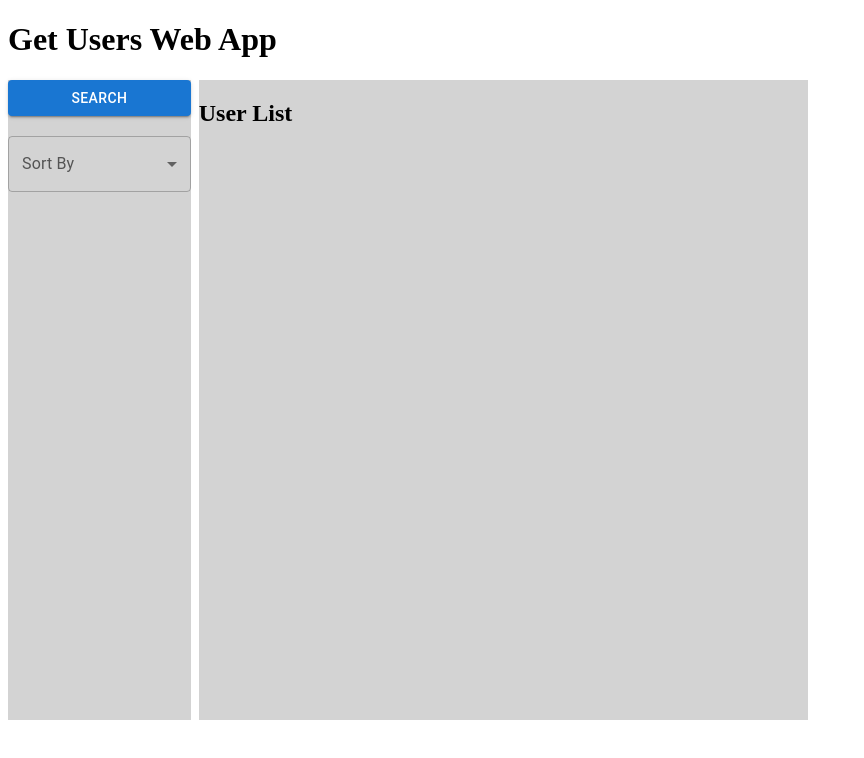
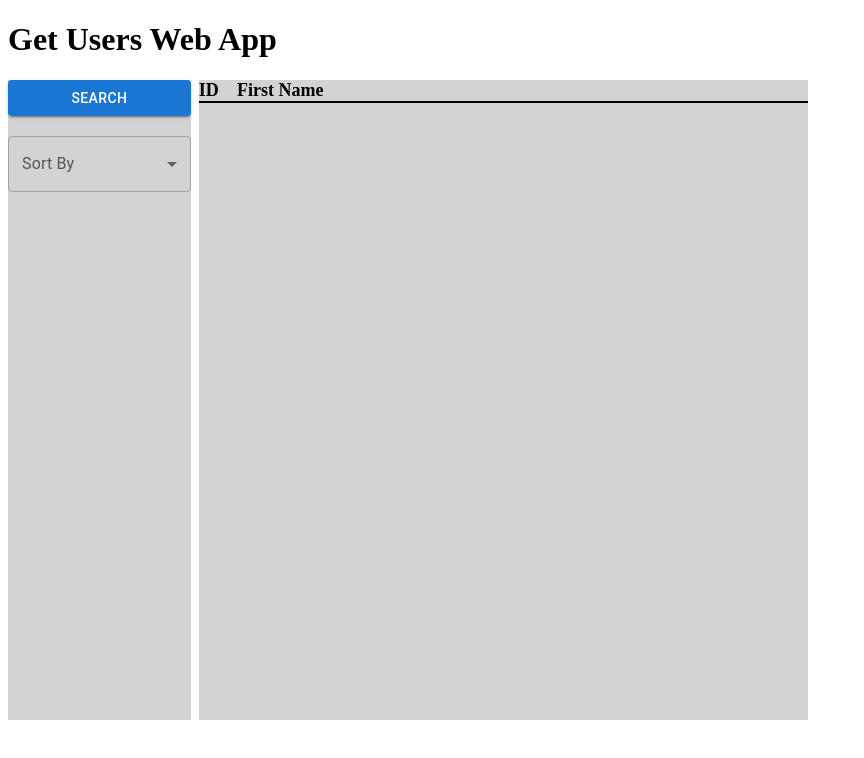
Before and after one commit to Tommybounch/DLLInterview, a React (Create React App) app in the folder client/: page / in a window 1280 px wide. Shown: the top 758 px of the page, without its empty margins (0-864 px from the left). Built offline with nearby package versions, Linux system fonts and the light colour scheme.

Commit message:
Added default headers to results panel

```diff
--- a/client/src/App.css
+++ b/client/src/App.css
@@ -22,3 +22,12 @@
   background-color: lightgray;
   width: 100%;
 }
+
+.userHeaders {
+  display: flex;
+  flex-direction: row;
+  font-weight: bold;
+  border-bottom: 2px solid black;
+  gap: 3%;
+  font-size: large;
+}
--- a/client/src/App.tsx
+++ b/client/src/App.tsx
@@ -36,7 +36,10 @@ function App() {
           </FormControl>
         </div>
         <div className="resultsPanel">
-          <h2>User List</h2>
+          <div className="userHeaders">
+            <div className="userHeader">ID</div>
+            <div className="userHeader">First Name</div>
+          </div>
         </div>
       </div>
     </div>
```
